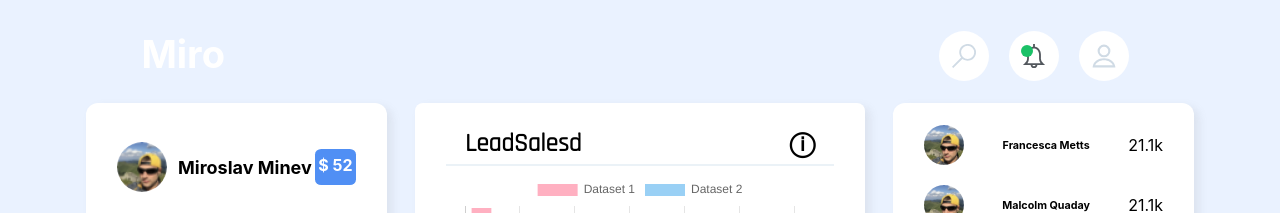
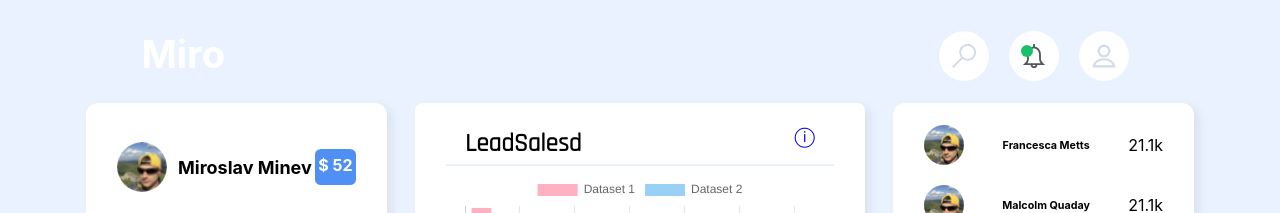
Before and after one commit to nasrosoft/xdToReactJs, a React (Create React App) app: page / in a window 1280 px wide. Shown: the top 213 px of the page. Built offline with nearby package versions, Linux system fonts and the light colour scheme.

Commit message:
react chart whit fakerjs data

```diff
--- a/src/components/LeadSales.js
+++ b/src/components/LeadSales.js
@@ -55,7 +55,9 @@ const LeadSales = () => {
     <div className="leadSales box box2">
       <span className="info">
         <p>LeadSalesd</p>
-        <p>ⓘ</p>
+        <p className="iInfo">
+          <a href="#">ⓘ</a>
+        </p>
       </span>
       <hr />
       <Bar data={data} />
```
